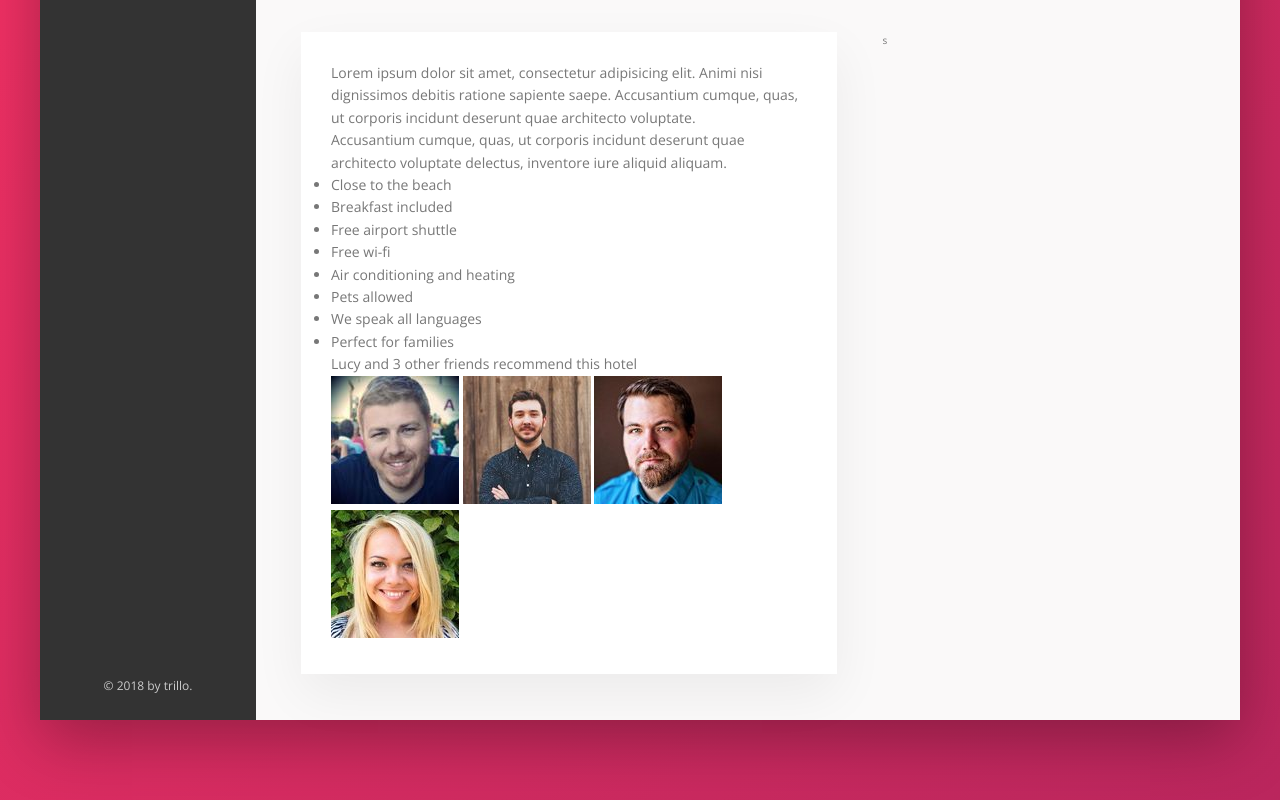
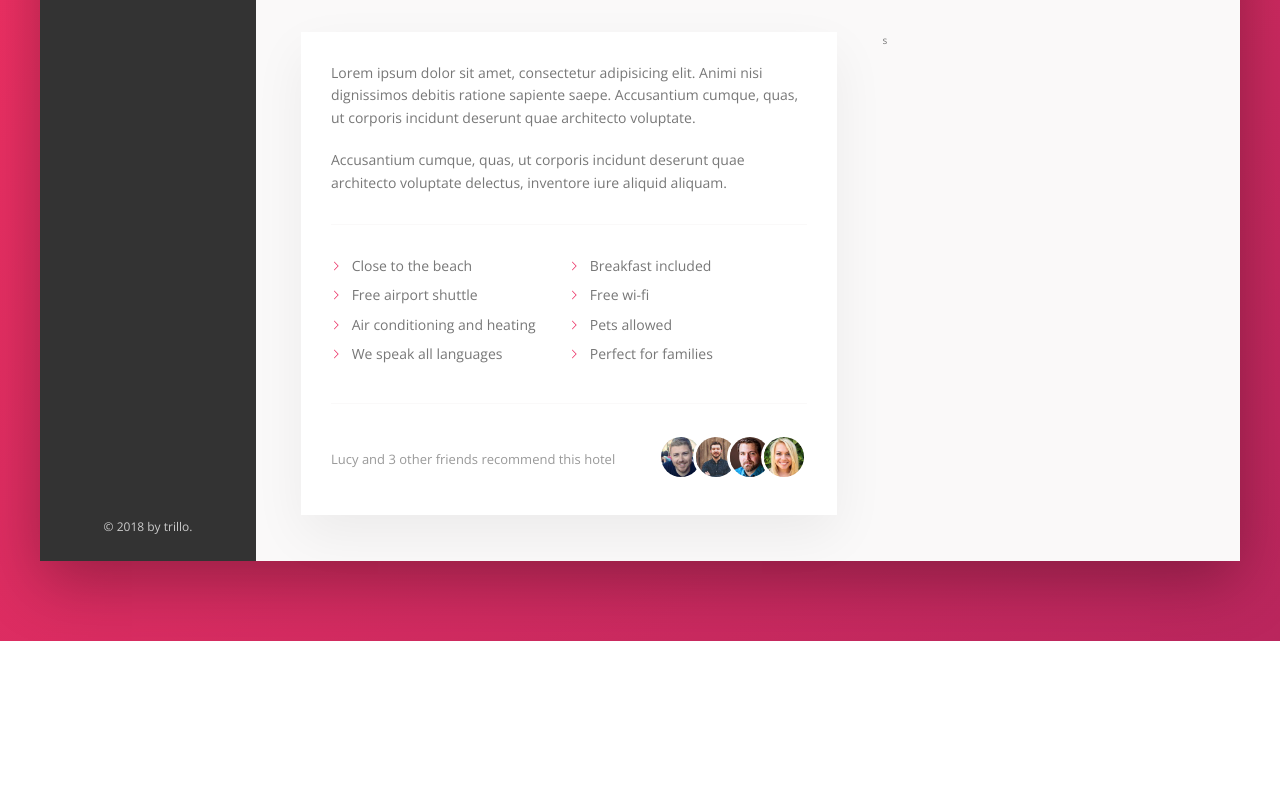
Before and after one commit to csergey8/Trillo, a website: page index.html in a window 1280 px wide. Shown: the part 615-1415 px from the top of the page. After the commit the page ends 1256 px from the top, so only its background shows below. Drawn offline with nearby package versions, Linux system fonts and the light colour scheme.

Commit message:
finished detail component

```diff
--- a/sass/_components.scss
+++ b/sass/_components.scss
@@ -282,3 +282,68 @@
         box-shadow: none;
      }
  }
+
+
+ .paragraph:not(:last-of-type) {
+    margin-bottom: 2rem;
+ }
+
+ .list {
+     margin: 3rem 0;
+     list-style: none;
+     padding: 3rem 0;
+     border-top: var(--line);
+     border-bottom: var(--line);
+
+     display: flex;
+     flex-wrap: wrap;
+
+     &__item {
+         flex: 0 0 50%;
+         margin-bottom: .7rem;
+     }
+
+     &__item::before {
+        content: "";
+        display: inline-block;
+        //background-image: url(../img/chevron-thin-right.svg);
+        //background-size: cover;
+        height: 1rem;
+        width: 1rem;
+        margin-right: .7rem;
+
+        background-color: var(--color-primary);
+        -webkit-mask-image: url(../img/chevron-thin-right.svg);
+        -webkit-mask-size: cover;
+        mask-image: url(../img/chevron-thin-right.svg);
+        mask-size: cover;
+     }
+ }
+
+ .recommend {
+     font-size: 1.3rem;
+     color: var(--color-grey-dark-3);
+
+     display: flex;
+     align-items: center;
+
+     &__count {
+        margin-right: auto;
+     }
+
+     &__friends {
+
+     }
+
+     &__photo {
+         box-sizing: content-box;
+         height: 4rem;
+         width: 4rem;
+         border-radius: 50%;
+         border: 3px solid #fff;
+
+         &:not(:last-child) {
+             margin-right: -1.5rem;
+         }
+     }
+ }
```
Also changed, not shown: css/style.css.
